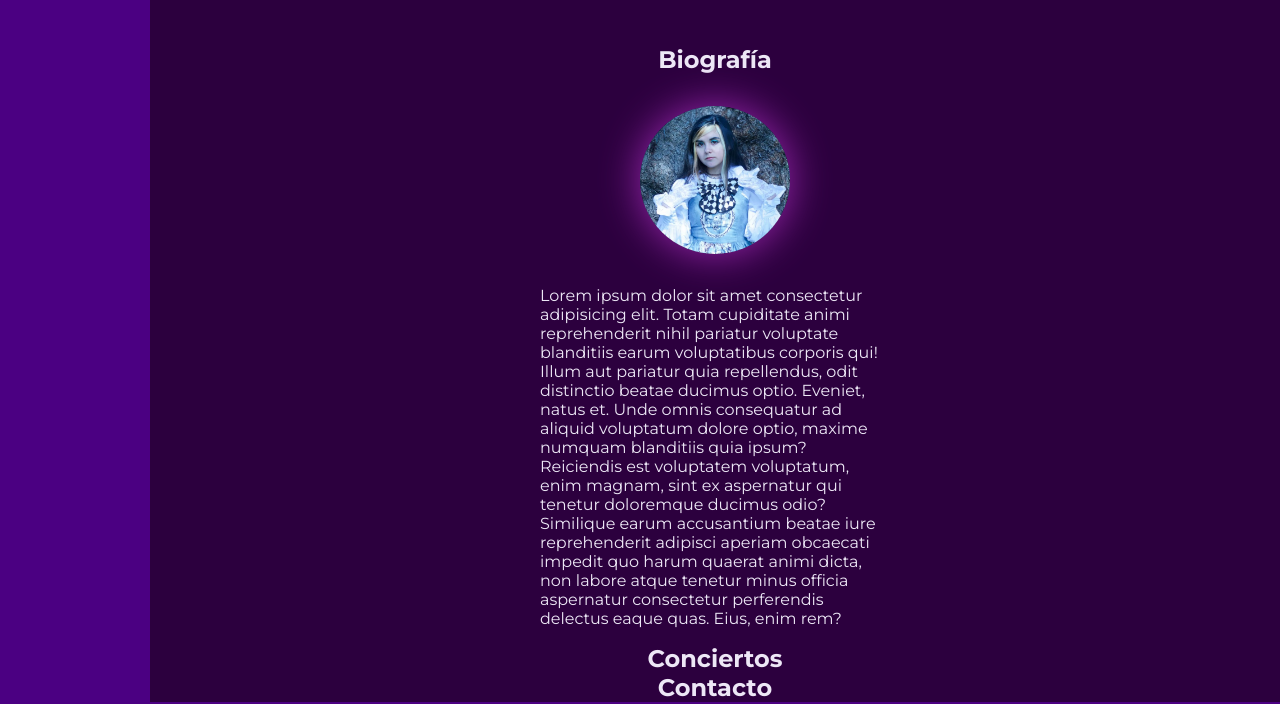
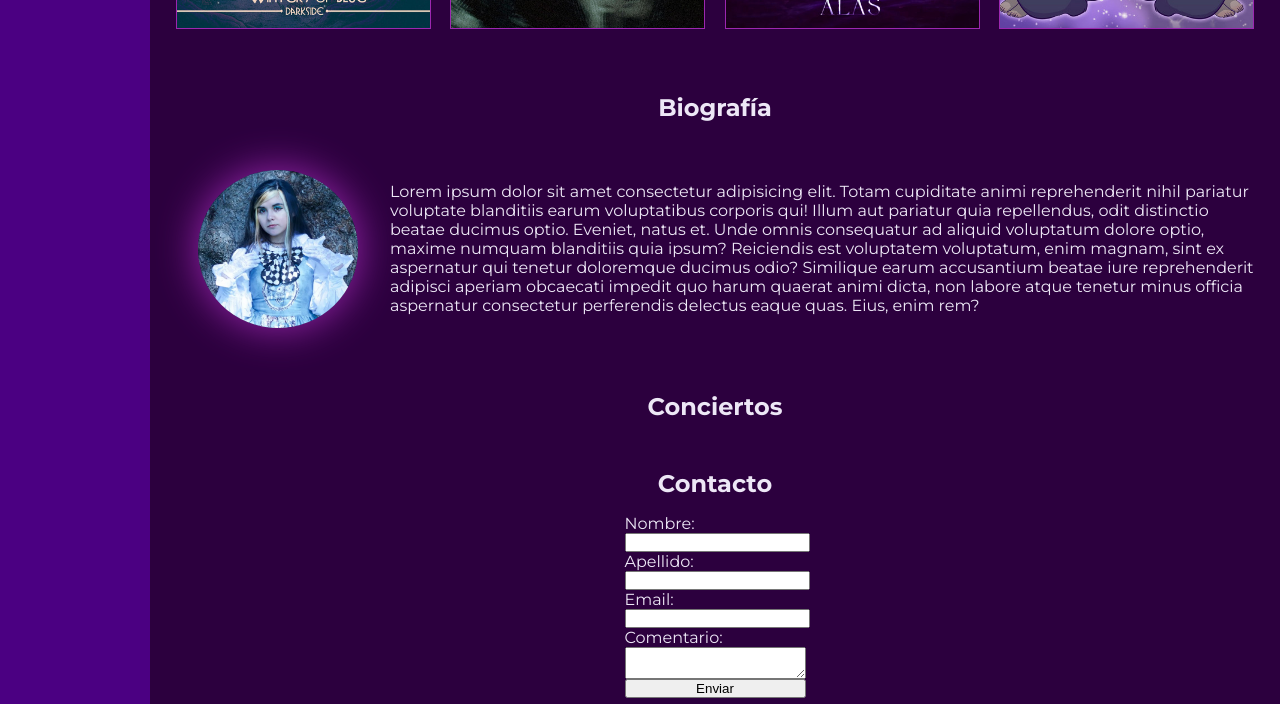
Before and after one commit to LuisSubiabre/wob-css, a plain HTML site: page index.html in a window 1280 px wide. Shown: the part 436-1140 px from the top of the page. Drawn offline with Linux system fonts and the light colour scheme.

Commit message:
formulario

```diff
--- a/assets/css/style.css
+++ b/assets/css/style.css
@@ -79,6 +79,7 @@ footer {
 }
 h2 {
     text-align: center;
+    margin: 1rem;
 }
 .logo-span{
     animation-name: winter;
@@ -125,10 +126,6 @@ h2 {
     transform-origin: bottom left;
 }
 
-/* .container {
-    max-width: 300px;
-    margin-bottom: 16px;
-} */
 .container {
 
     margin: 1em;
@@ -226,6 +223,19 @@ h2 {
     justify-content: center;
     margin: 2rem;
 }
+
+#contacto{
+    margin: 1em;
+    max-width: 350px;
+}
+.formulario{
+    display: flex;
+    flex-direction: column;
+
+}
+.formulario input {
+    width: 100%;
+  }
 /* Tablet */
 @media (min-width: 575px) {
     #page {
@@ -270,6 +280,9 @@ h2 {
 
     #logo-texto-min {
         display: block;
+    }
+    #biografia {
+        max-width: 768px;
     }
 }
 
@@ -318,6 +331,19 @@ h2 {
     #logo-texto-min {
         display: block;
     }
+    #biografia {
+        max-width: 1200px;
+    }
+    #biografia img{
+        max-width: 160px;
+    }
+    .bio{
+        display: flex;
+        justify-content: center;
+        align-items: center;
+
+    }
+
 
 }
 
--- a/index.html
+++ b/index.html
@@ -68,13 +68,17 @@
 <section id="biografia">
 
     <h2>Biografía</h2>
-    <div class="bio-img">
-        <img src="./assets/imgs/wob.png" alt="">
+    <div class="bio">
+        <div class="bio-img">
+            <img src="./assets/imgs/wob.png" alt="">
+        </div>
+        <p>Lorem ipsum dolor sit amet consectetur adipisicing elit. Totam cupiditate animi reprehenderit nihil pariatur voluptate blanditiis earum voluptatibus corporis qui! Illum aut pariatur quia repellendus, odit distinctio beatae ducimus optio.
+            Eveniet, natus et. Unde omnis consequatur ad aliquid voluptatum dolore optio, maxime numquam blanditiis quia ipsum? Reiciendis est voluptatem voluptatum, enim magnam, sint ex aspernatur qui tenetur doloremque ducimus odio?
+            Similique earum accusantium beatae iure reprehenderit adipisci aperiam obcaecati impedit quo harum quaerat animi dicta, non labore atque tenetur minus officia aspernatur consectetur perferendis delectus eaque quas. Eius, enim rem?</p>
     </div>
 
-    <p>Lorem ipsum dolor sit amet consectetur adipisicing elit. Totam cupiditate animi reprehenderit nihil pariatur voluptate blanditiis earum voluptatibus corporis qui! Illum aut pariatur quia repellendus, odit distinctio beatae ducimus optio.
-    Eveniet, natus et. Unde omnis consequatur ad aliquid voluptatum dolore optio, maxime numquam blanditiis quia ipsum? Reiciendis est voluptatem voluptatum, enim magnam, sint ex aspernatur qui tenetur doloremque ducimus odio?
-    Similique earum accusantium beatae iure reprehenderit adipisci aperiam obcaecati impedit quo harum quaerat animi dicta, non labore atque tenetur minus officia aspernatur consectetur perferendis delectus eaque quas. Eius, enim rem?</p>
+
+
 </section>
 
 <section id="conciertos">
@@ -84,6 +88,18 @@
 
 <section id="contacto">
     <h2>Contacto</h2>
+    <form class="formulario">
+        <label for="fnombre">Nombre:</label>
+        <input type="text" name="fname">
+        <label for="fapellido">Apellido:</label>
+        <input type="text" name="fapellido">
+        <label for="femail">Email:</label>
+        <input type="email" name="femail">
+        <label for="fcomentario">Comentario:</label>
+        <textarea name="fcomentario" id="fcomentario"></textarea>
+        <button>Enviar</button>
+
+      </form>
 </section>
 
         </main>
```
Also changed, not shown: boton.html (deleted).
